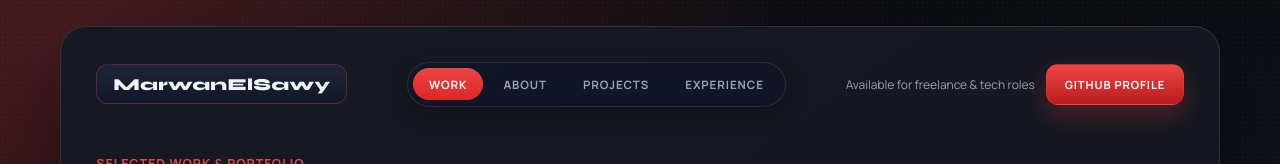
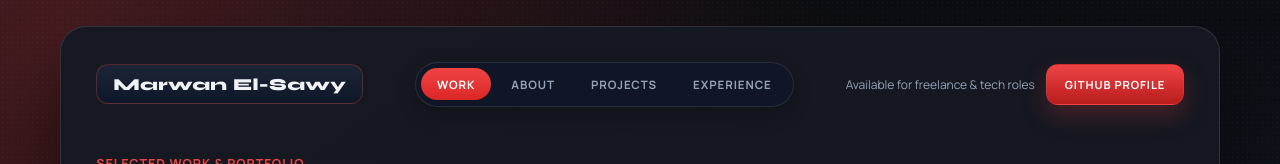
Before and after one commit to AAST1M/portfolio, a website built with Vite: page index.html in a window 1280 px wide. Shown: the top 164 px of the page. Built offline with nearby package versions, Linux system fonts and the light colour scheme.

Commit message:
style: format topbar logo text to Marwan El-Sawy

```diff
--- a/index.html
+++ b/index.html
@@ -31,7 +31,7 @@
     <main class="frame">
       <header class="topbar">
         <a class="logo" href="#work" aria-label="Homepage">
-          <span>MarwanElSawy</span>
+          <span>Marwan El-Sawy</span>
         </a>
         <nav class="menu" aria-label="Primary Navigation">
           <a href="#work" class="menu-link active" data-route="work">Work</a>
```
